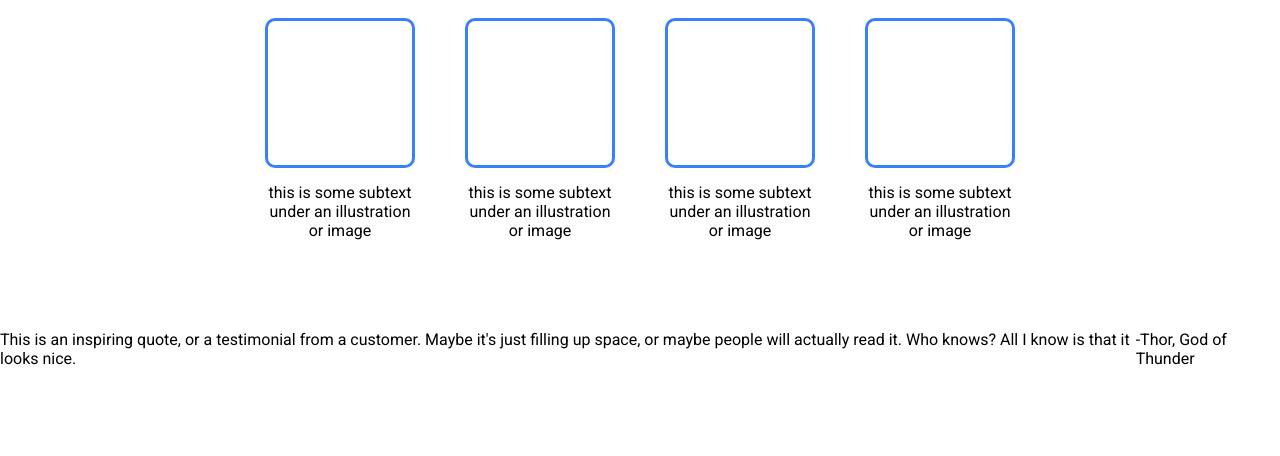
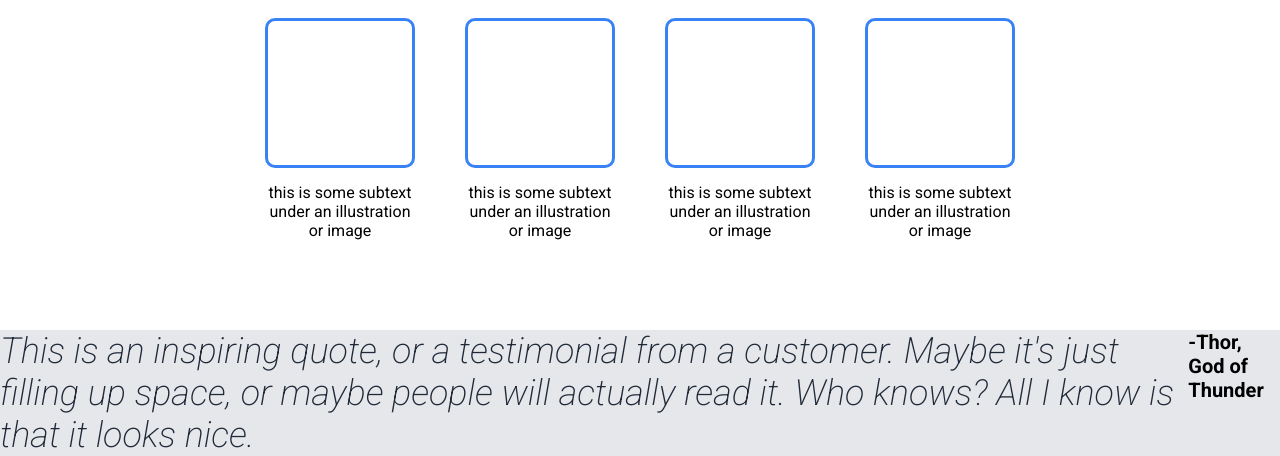
Before and after one commit to alextalijan/landing-page, a plain HTML site: page index.html in a window 1280 px wide. Shown: the part 632-1088 px from the top of the page. Before the commit the page ends 1000 px from the top, so only its background shows below. Drawn offline with Linux system fonts and the light colour scheme.

Commit message:
style: add color, size and background to section 3
All elements are styled with suggested styles and
my own experimentation.

```diff
--- a/css/styles.css
+++ b/css/styles.css
@@ -127,3 +127,19 @@ body {
 .text {
     text-align: center;
 }
+
+.section-3 {
+    background-color: #E5E7EB;
+}
+
+.quote {
+    font-size: 36px;
+    color: #1F2937;
+    font-style: italic;
+    font-weight: 200;
+}
+
+.signature {
+    font-weight: bold;
+    font-size: 20px;
+}
--- a/index.html
+++ b/index.html
@@ -49,11 +49,11 @@
       </div>
 
       <div class="section section-3">
-        <p>This is an inspiring quote, or a testimonial from
+        <p class="quote">This is an inspiring quote, or a testimonial from
           a customer. Maybe it's just filling up space, or maybe
           people will actually read it. Who knows? All I know is that
           it looks nice.
-        <p>-Thor, God of Thunder</p>
+        <p class="signature">-Thor, God of Thunder</p>
         </p>
       </div>
 
```
